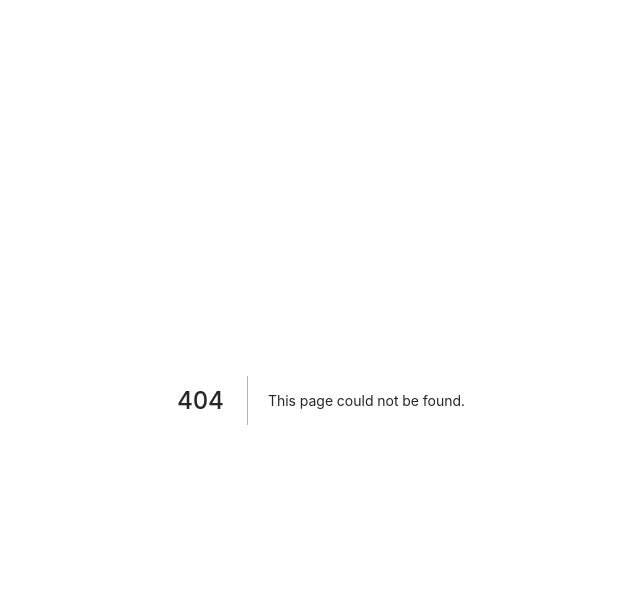
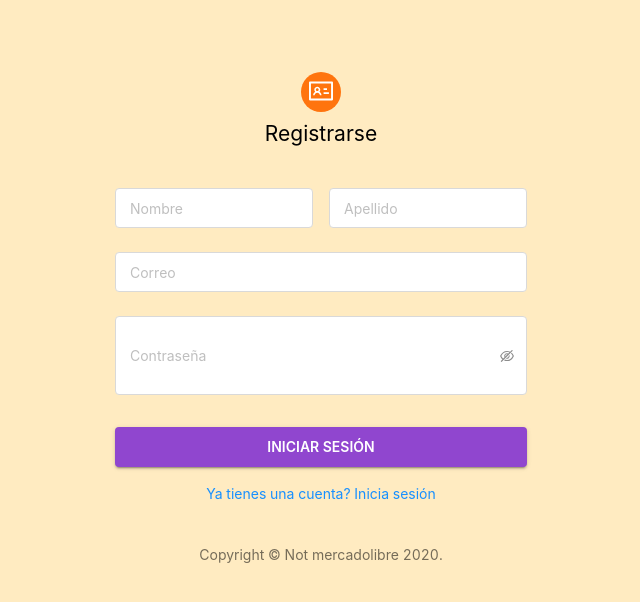
Before and after one commit to Juanesdn/not-mercadolibre, a Next.js app: page /signup in a window 1280 px wide. Before the commit this address had no page. Shown: the top 602 px of the page, without its empty margins (319-959 px from the left). Built offline with nearby package versions, Linux system fonts and the light colour scheme.

Commit message:
login animations and signup

```diff
--- a/components/Banner.js
+++ b/components/Banner.js
@@ -1,4 +1,3 @@
-import QueueAnim from "rc-queue-anim";
 import { Row, Col } from "antd";
 import { ShoppingOutlined } from "@ant-design/icons";
 import { motion } from "framer-motion";
--- /dev/null
+++ b/contexts/UserContext.js
@@ -0,0 +1,52 @@
+import React, { useReducer, createContext, useContext } from "react";
+
+const UserStateContext = createContext();
+const UserDispatchContext = createContext();
+
+const initialState = {
+  username: "",
+  password: "",
+};
+
+const userReducer = (state, action) => {
+  switch (action.type) {
+    case "input_change": {
+      return { ...state, [action.input]: action.payload };
+    }
+    default:
+      throw new Error(`Unhandled action type: ${action.type}`);
+  }
+};
+
+const UserProvider = ({ children }) => {
+  const [state, dispatch] = useReducer(userReducer, initialState);
+  return (
+    <UserStateContext.Provider value={state}>
+      <UserDispatchContext.Provider value={dispatch}>
+        {children}
+      </UserDispatchContext.Provider>
+    </UserStateContext.Provider>
+  );
+};
+
+const useUserState = () => {
+  const context = useContext(UserStateContext);
+  if (context === undefined) {
+    throw new Error("useUserState must be used within a CountProvider");
+  }
+  return context;
+};
+
+const useUserDispatch = () => {
+  const context = useContext(UserDispatchContext);
+  if (context === undefined) {
+    throw new Error("useUserDispatch must be used within a CountProvider");
+  }
+  return context;
+};
+
+const useUser = () => {
+  return [useUserState(), useUserDispatch()];
+};
+
+export { UserProvider, useUserState, useUserDispatch, useUser };
--- a/pages/_app.js
+++ b/pages/_app.js
@@ -1,13 +1,17 @@
 import "antd/dist/antd.css";
 import "../styles/vars.scss";
 import "../styles/global.scss";
+
+import { UserProvider } from "../contexts/UserContext";
 
 export default function MyApp({ Component, pageProps }) {
   const Layout = Component.Layout ? Component.Layout : React.Fragment;
 
   return (
-    <Layout>
-      <Component {...pageProps} />
-    </Layout>
+    <UserProvider>
+      <Layout>
+        <Component {...pageProps} />
+      </Layout>
+    </UserProvider>
   );
 }
--- /dev/null
+++ b/pages/signup.js
@@ -0,0 +1,45 @@
+import { Avatar, Row, Col, Input, Button } from "antd";
+import { IdcardOutlined } from "@ant-design/icons";
+import { motion } from "framer-motion";
+
+const Signup = () => {
+  return (
+    <div className="register-section">
+      <div className="register-container">
+        <Avatar className="icon" size="large" icon={<IdcardOutlined />} />
+        <h1 className="h5">Registrarse</h1>
+        <div className="registration-form">
+          <Row gutter={16}>
+            <Col xs={24} sm={12}>
+              <Input size="large" placeholder="Nombre" className="input" />
+            </Col>
+            <Col xs={24} sm={12}>
+              <Input size="large" placeholder="Apellido" className="input" />
+            </Col>
+            <Col xs={24}>
+              <Input size="large" placeholder="Correo" className="input" />
+            </Col>
+            <Col xs={24}>
+              <Input.Password
+                size="large"
+                placeholder="Contraseña"
+                className="input"
+              />
+            </Col>
+          </Row>
+          <Button className="btn" block>
+            INICIAR SESIÓN
+          </Button>
+          <Row justify="end">
+            <Col>
+              <a href="#">Ya tienes una cuenta? Inicia sesión</a>
+            </Col>
+          </Row>
+          <div className="copyright">Copyright © Not mercadolibre 2020.</div>
+        </div>
+      </div>
+    </div>
+  );
+};
+
+export default Signup;
--- a/styles/Login.scss
+++ b/styles/Login.scss
@@ -5,7 +5,7 @@
 .login-image {
   height: 100vh;
   background-color: #f9f9f9;
-
+  overflow: hidden;
   .login-animation {
     width: 100%;
     height: 100%;
@@ -22,40 +22,11 @@
     align-items: center;
     flex-direction: column;
 
-    .icon {
-      margin: 8px;
-      background-color: $selectedItemColor;
-    }
-
-    .btn {
-      margin: 24px 0px 16px;
-      background-color: $buttonColor;
-      color: #ffffff;
-      box-shadow: 0px 3px 1px -2px rgba(0, 0, 0, 0.2),
-        0px 2px 2px 0px rgba(0, 0, 0, 0.14), 0px 1px 5px 0px rgba(0, 0, 0, 0.12);
-      border-radius: 4px;
-      border: none;
-      height: 40px;
-
-      &:hover {
-        background-color: darken($buttonColor, 20%);
-      }
-
-      span {
-        font-weight: 600;
-      }
-    }
-
     .login-links {
       width: 100%;
       display: flex;
       justify-content: space-between;
       align-content: center;
-    }
-
-    .copyright {
-      color: rgba(0, 0, 0, 0.54);
-      margin-top: 40px;
     }
   }
 }
@@ -77,3 +48,32 @@
   font-size: 1rem;
   padding: 18.5px 14px;
 }
+
+.icon {
+  margin: 8px;
+  background-color: $selectedItemColor;
+}
+
+.btn {
+  margin: 24px 0px 16px;
+  background-color: $buttonColor;
+  color: #ffffff;
+  box-shadow: 0px 3px 1px -2px rgba(0, 0, 0, 0.2),
+    0px 2px 2px 0px rgba(0, 0, 0, 0.14), 0px 1px 5px 0px rgba(0, 0, 0, 0.12);
+  border-radius: 4px;
+  border: none;
+  height: 40px;
+
+  &:hover {
+    background-color: darken($buttonColor, 20%);
+  }
+
+  span {
+    font-weight: 600;
+  }
+}
+
+.copyright {
+  color: rgba(0, 0, 0, 0.54);
+  margin-top: 40px;
+}
--- /dev/null
+++ b/styles/Signup.scss
@@ -0,0 +1,30 @@
+.register-section {
+  width: 100%;
+  display: block;
+  box-sizing: border-box;
+  margin-left: auto;
+  margin-right: auto;
+  padding-left: 16px;
+  padding-right: 16px;
+
+  .register-container {
+    display: flex;
+    margin-top: 64px;
+    align-items: center;
+    flex-direction: column;
+  }
+
+  .registration-form {
+    width: 100%;
+    margin-top: 24px;
+    display: flex;
+    flex-direction: column;
+    align-items: center;
+  }
+}
+
+@media (min-width: 0px) {
+  .register-section {
+    max-width: 444px;
+  }
+}
--- a/styles/global.scss
+++ b/styles/global.scss
@@ -6,6 +6,7 @@
 @import "Slider";
 @import "InitialTransition";
 @import "Login";
+@import "Signup";
 
 *,
 *:before,
```
Also changed, not shown: components/RightMenu.js (+6 -4 lines), pages/login.js (+65 -7 lines).
